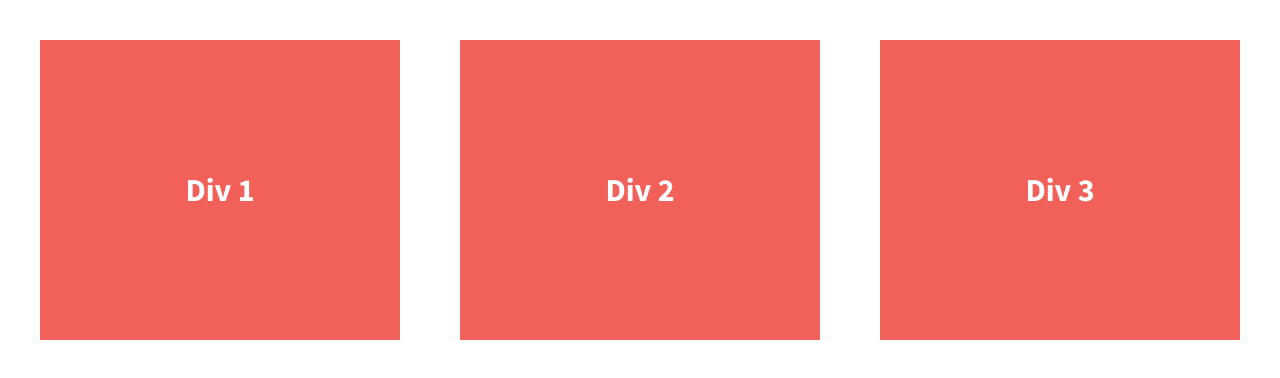
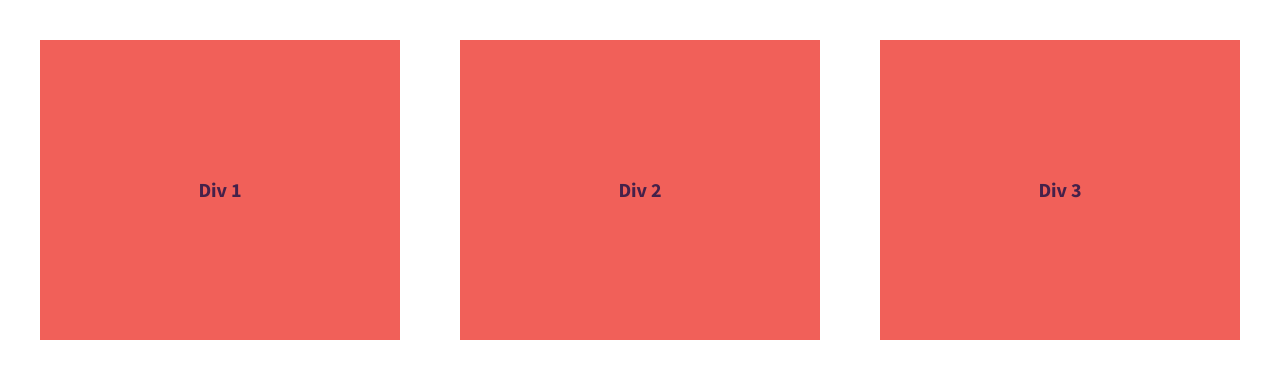
Before and after one commit to raine1084/divs-flexbox, a plain HTML site: page index.html in a window 1280 px wide. Drawn offline with nearby package versions, Linux system fonts and the light colour scheme.

Commit message:
Added paragraphs and changed font colors

```diff
--- a/css/main.css
+++ b/css/main.css
@@ -113,13 +113,14 @@ body {
   font-weight: 700;
   display: flex;
   justify-content: space-between;
+
 }
 
 .div-1, .div-2, .div-3 {
   /*give the divs a width of 30%, add display:flex, set justify-content and align-items to center*/
-  color: #fff;
+  color: #45214A;
   line-height: 1.5em;
-  font-size: 1.6em;
+  font-size: 1em;
   background-color: #f16059;
   height: 300px;
   width: 30%;
```
